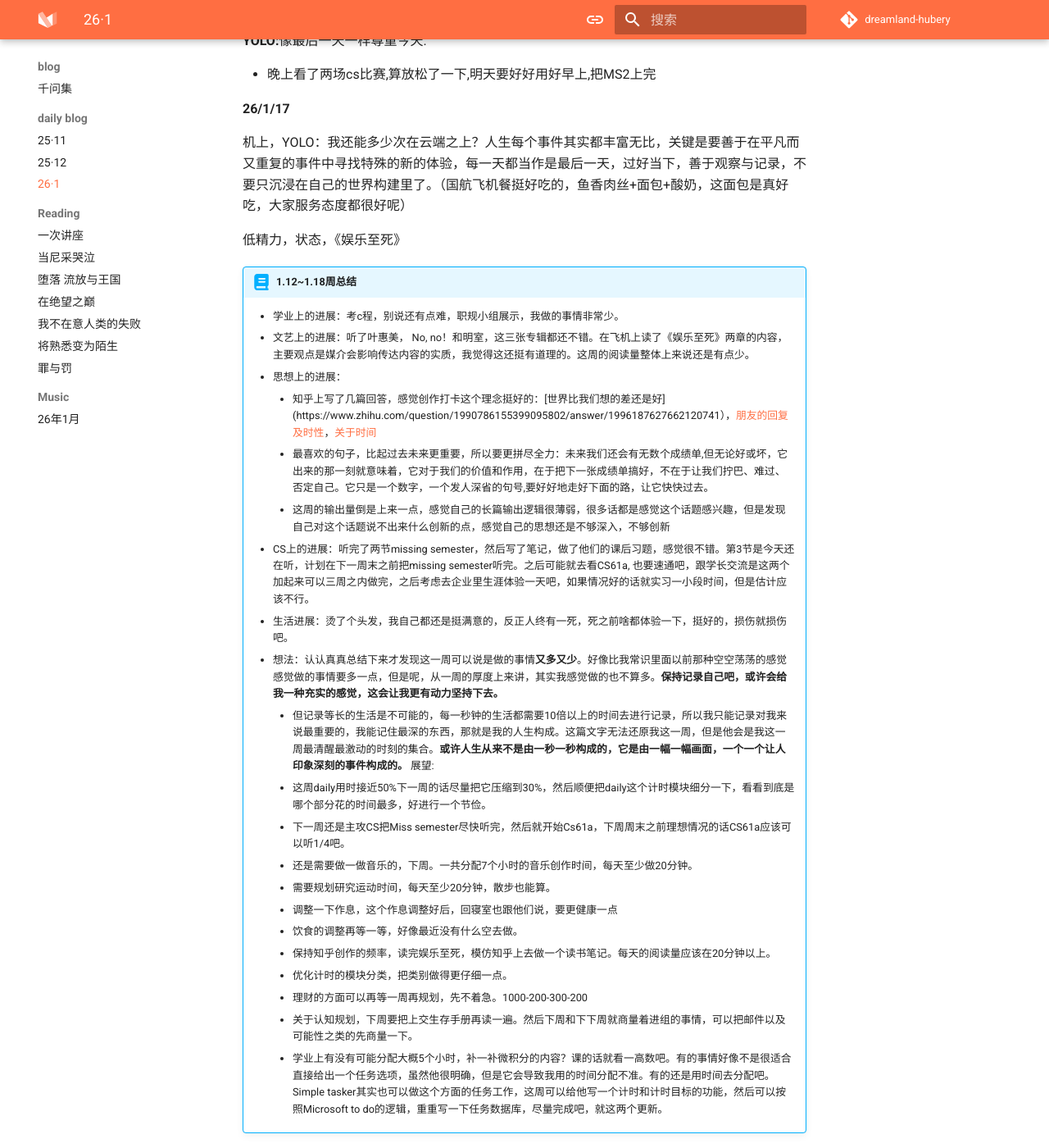
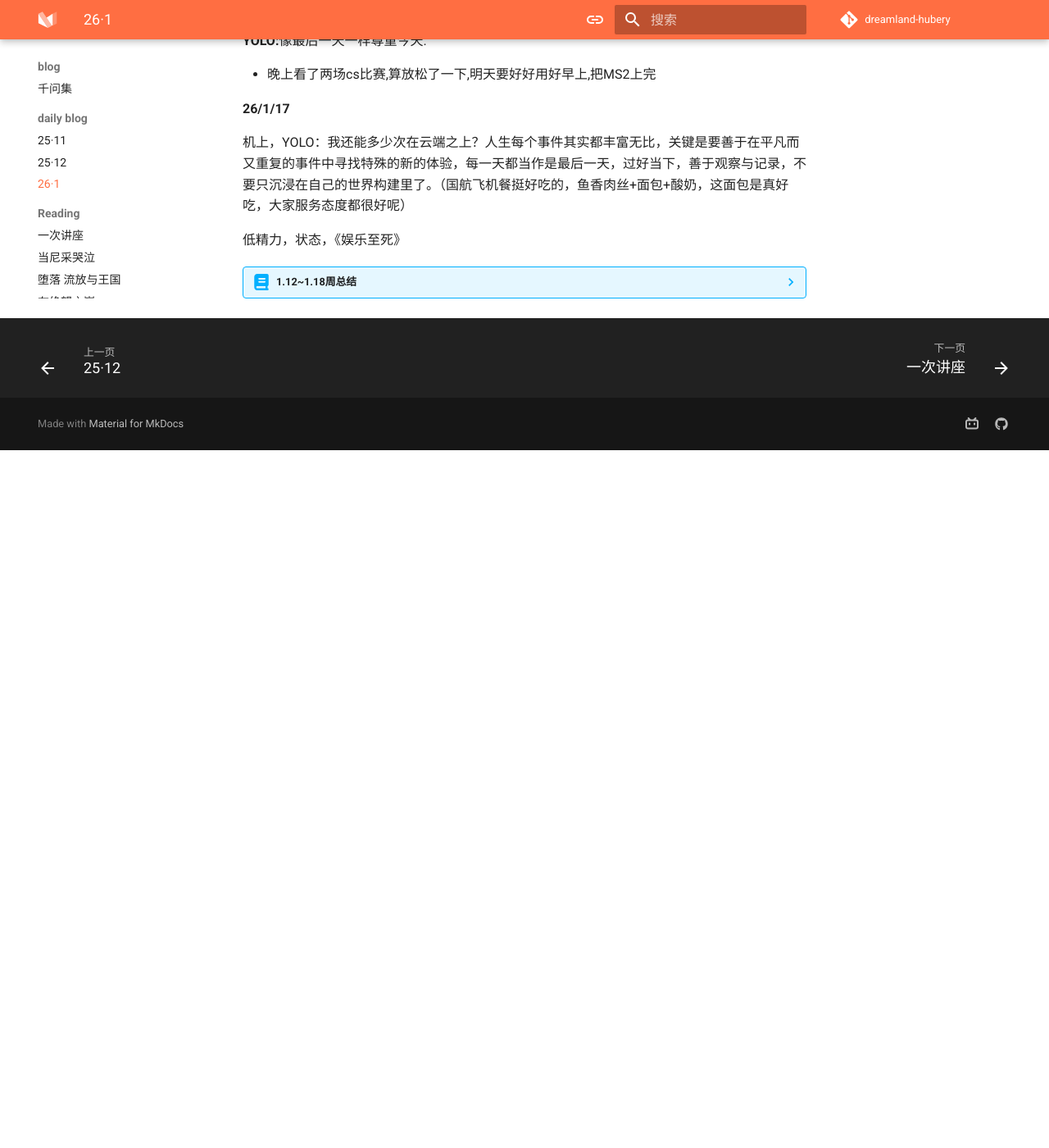
Before and after one commit to hubery258/dreamland-hubery, an MkDocs documentation site: the page built from docs/life/pieces/26_1.md, in a window 1280 px wide and 1400 px high, scrolled down 2541 px. Shown: the whole window at 82% size. Built offline with MkDocs 1.6.1 and Material for MkDocs 9.7.7, drawn with Linux system fonts in a browser that asks for light colours; comment, search, counter and statistics services are not loaded; after the commit the page ends 3090 px from its top, so only the background shows below that; some of the changed lines change nothing that is shown.

Commit message:
fix format

```diff
--- a/docs/life/pieces/26_1.md
+++ b/docs/life/pieces/26_1.md
@@ -71,18 +71,18 @@ better idea: from [Life Advice That Sounds Good But Will Destroy You](https://ww
 
 低精力，状态，《娱乐至死》
 
-!!! abstract "1.12~1.18周总结"
+??? abstract "1.12~1.18周总结"
     - 学业上的进展：考c程，别说还有点难，职规小组展示，我做的事情非常少。
     - 文艺上的进展：听了叶惠美， No, no！和明室，这三张专辑都还不错。在飞机上读了《娱乐至死》两章的内容，主要观点是媒介会影响传达内容的实质，我觉得这还挺有道理的。这周的阅读量整体上来说还是有点少。
     - 思想上的进展：
-        - 知乎上写了几篇回答，感觉创作打卡这个理念挺好的：[世界比我们想的差还是好](https://www.zhihu.com/question/1990786155399095802/answer/1996187627662120741），[朋友的回复及时性](https://www.zhihu.com/question/6298388040/answer/1995588002529956072)，[关于时间](https://www.zhihu.com/pin/1994572456837546744)
+        - 知乎上写了几篇回答，感觉创作打卡这个理念挺好的：[世界比我们想的差还是好](https://www.zhihu.com/question/1990786155399095802/answer/1996187627662120741)，[朋友的回复及时性](https://www.zhihu.com/question/6298388040/answer/1995588002529956072)，[关于时间](https://www.zhihu.com/pin/1994572456837546744)
         - 最喜欢的句子，比起过去未来更重要，所以要更拼尽全力：未来我们还会有无数个成绩单,但无论好或坏，它出来的那一刻就意味着，它对于我们的价值和作用，在于把下一张成绩单搞好，不在于让我们拧巴、难过、否定自己。它只是一个数字，一个发人深省的句号,要好好地走好下面的路，让它快快过去。
         - 这周的输出量倒是上来一点，感觉自己的长篇输出逻辑很薄弱，很多话都是感觉这个话题感兴趣，但是发现自己对这个话题说不出来什么创新的点，感觉自己的思想还是不够深入，不够创新
     - CS上的进展：听完了两节missing semester，然后写了笔记，做了他们的课后习题，感觉很不错。第3节是今天还在听，计划在下一周末之前把missing semester听完。之后可能就去看CS61a, 也要速通吧，跟学长交流是这两个加起来可以三周之内做完，之后考虑去企业里生涯体验一天吧，如果情况好的话就实习一小段时间，但是估计应该不行。
     - 生活进展：烫了个头发，我自己都还是挺满意的，反正人终有一死，死之前啥都体验一下，挺好的，损伤就损伤吧。
     - 想法：认认真真总结下来才发现这一周可以说是做的事情**又多又少**。好像比我常识里面以前那种空空荡荡的感觉感觉做的事情要多一点，但是呢，从一周的厚度上来讲，其实我感觉做的也不算多。**保持记录自己吧，或许会给我一种充实的感觉，这会让我更有动力坚持下去。**
         - 但记录等长的生活是不可能的，每一秒钟的生活都需要10倍以上的时间去进行记录，所以我只能记录对我来说最重要的，我能记住最深的东西，那就是我的人生构成。这篇文字无法还原我这一周，但是他会是我这一周最清醒最激动的时刻的集合。**或许人生从来不是由一秒一秒构成的，它是由一幅一幅画面，一个一个让人印象深刻的事件构成的。**
-    展望:
+    - 展望:
         - 这周daily用时接近50%下一周的话尽量把它压缩到30%，然后顺便把daily这个计时模块细分一下，看看到底是哪个部分花的时间最多，好进行一个节俭。
         - 下一周还是主攻CS把Miss semester尽快听完，然后就开始Cs61a，下周周末之前理想情况的话CS61a应该可以听1/4吧。
         - 还是需要做一做音乐的，下周。一共分配7个小时的音乐创作时间，每天至少做20分钟。
```
